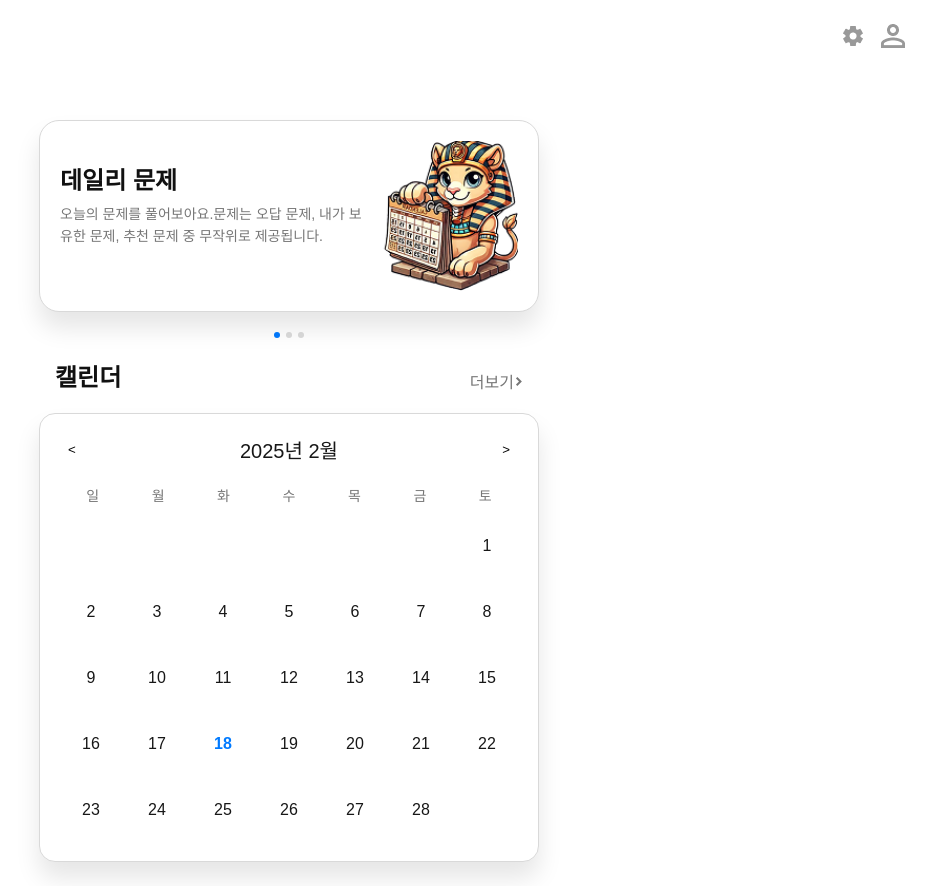
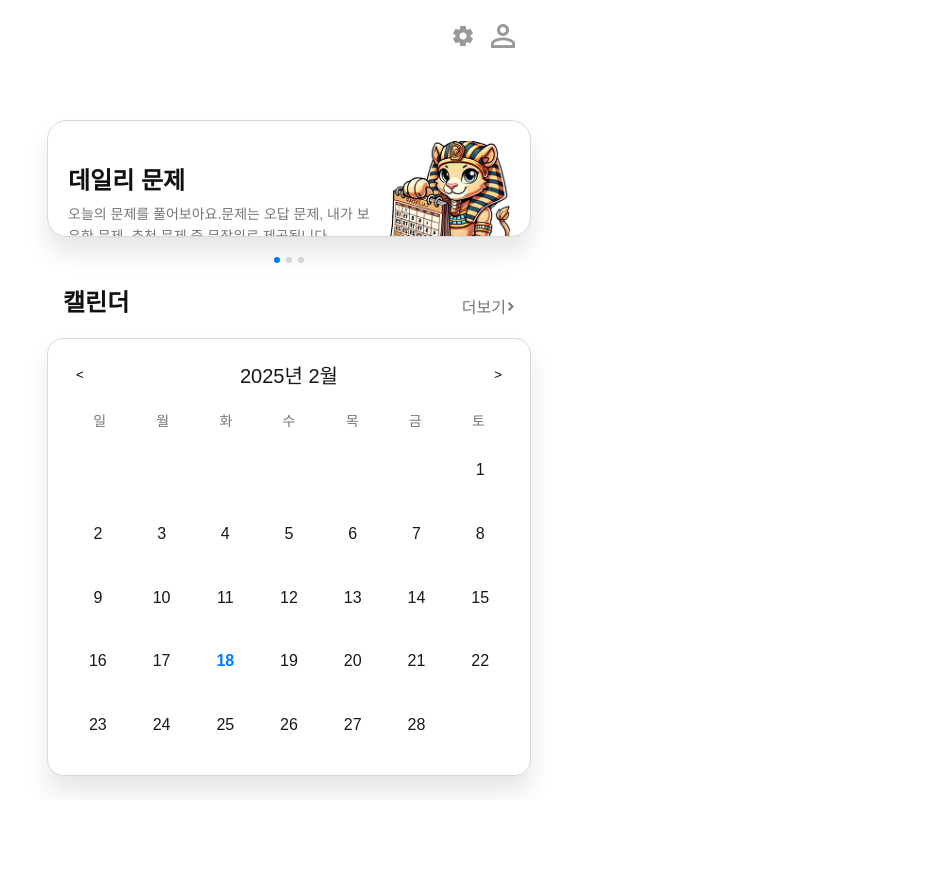
Before and after one commit to buildup1130/next-question-frontend, a Next.js app in the folder class/: page / in a window 1280 px wide. Shown: the whole page, without its empty margins (351-1280 px from the left). After the commit the page ends 800 px from the top, so only its background shows below. Built offline with nearby package versions, Linux system fonts and the light colour scheme.

Commit message:
feature layout

```diff
--- a/class/src/components/common/MainContainer/MainContainer.Styles.js
+++ b/class/src/components/common/MainContainer/MainContainer.Styles.js
@@ -1,8 +1,13 @@
 import styled from "@emotion/styled"
 
 export const MainContainer = styled.div`
-    margin: 24px 8px;
+    width:100%;
+    height:100%;
+    padding: 24px 8px;
     display:flex;
     flex-direction:column;
     align-items:center;
+    max-width:500px;
+
+    /* background-color:#111111; */
 `
--- a/class/src/components/unit/MainCarousel/MainCarousel.Styles.js
+++ b/class/src/components/unit/MainCarousel/MainCarousel.Styles.js
@@ -57,8 +57,8 @@ export const ContentDescription = styled.div`
 `
 
 export const Image = styled.img`
-  width: 150px;
-  height: 150px;
+  width: 135px;
+  height: 135px;
 
  /* 이미지 드래그 방지 속성들 */
  -webkit-user-drag: none;  // Chrome, Safari
--- a/class/src/pages/styles.js
+++ b/class/src/pages/styles.js
@@ -2,6 +2,7 @@ import styled from "@emotion/styled"
 
 export const Home__IconBar = styled.div`
     width:100%;
+    max-width:500px;
     padding-right:16px;
 
     display:flex;
--- a/class/src/styles/globals.css
+++ b/class/src/styles/globals.css
@@ -14,6 +14,8 @@ html,
 body {
   max-width: 100vw;
   overflow-x: hidden;
+  width: 100%;
+  height: 100%;
 }
 
 body {
@@ -24,6 +26,14 @@ body {
   -moz-osx-font-smoothing: grayscale;
   min-width: 320px;
   min-height: 100vh;
+}
+
+#__next {
+  position:relative;
+  width: 100%;
+  height: 100%;
+  display: flex;
+  justify-content: center;
 }
 
 * {
```
